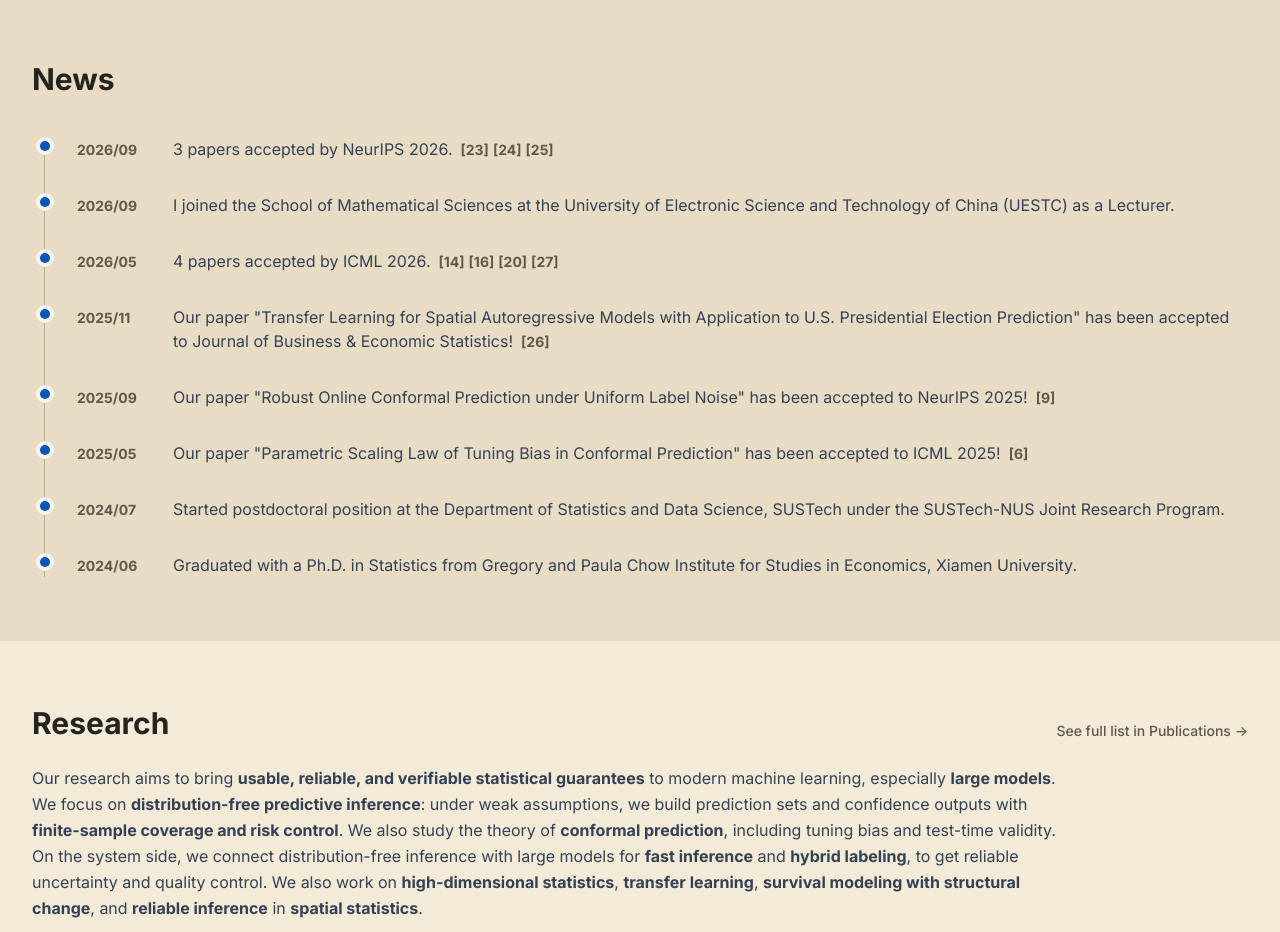
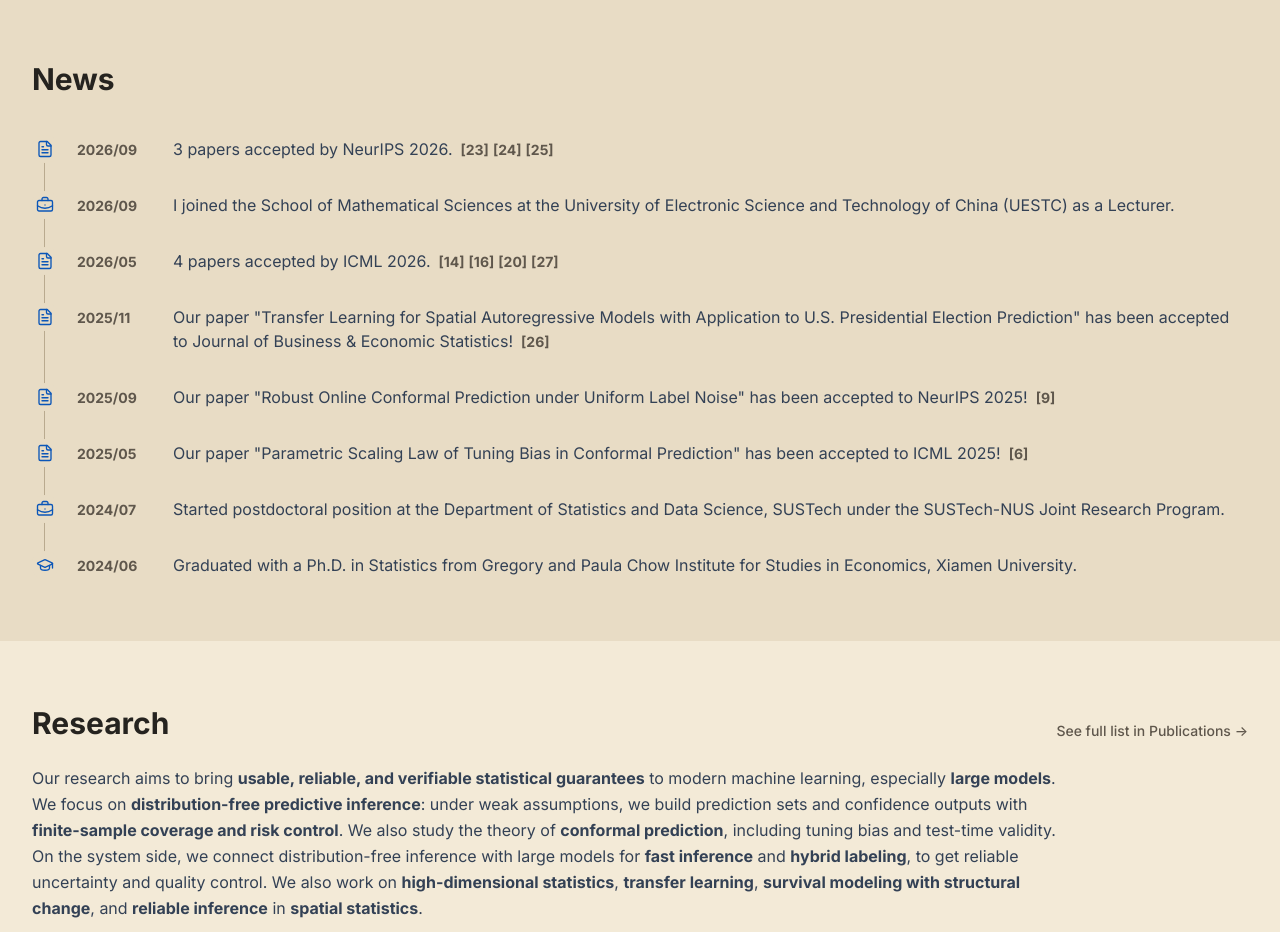
Before and after one commit to zenghao-stat/zenghao-stat.github.io, a React (Vite) app: page / in a window 1280 px wide. Shown: the part 900-1832 px from the top of the page. Built offline with nearby package versions, Linux system fonts and the light colour scheme.

Commit message:
feat(news): 按新闻类型显示时间线图标
Agent-Task: 为个人主页 News 按消息类型显示不同图标

Agent-Decision: 论文、任职与毕业分别使用论文、工作和学位帽图标，仅修改相关组件、分类数据、类型定义与维护说明

```diff
--- a/content/news.json
+++ b/content/news.json
@@ -1,6 +1,7 @@
 [
   {
     "date": "2026/09",
+    "type": "publication",
     "content": "3 papers accepted by NeurIPS 2026.",
     "publicationIds": [
       "zeng-pac-reasoning-2025",
@@ -10,10 +11,12 @@
   },
   {
     "date": "2026/09",
+    "type": "career",
     "content": "I joined the School of Mathematical Sciences at the University of Electronic Science and Technology of China (UESTC) as a Lecturer."
   },
   {
     "date": "2026/05",
+    "type": "publication",
     "content": "4 papers accepted by ICML 2026.",
     "publicationIds": [
       "yu-anytime-safe-2026",
@@ -24,6 +27,7 @@
   },
   {
     "date": "2025/11",
+    "type": "publication",
     "content": "Our paper \"Transfer Learning for Spatial Autoregressive Models with Application to U.S. Presidential Election Prediction\" has been accepted to Journal of Business & Economic Statistics!",
     "publicationIds": [
       "zeng-transfer-learning-2025"
@@ -31,6 +35,7 @@
   },
   {
     "date": "2025/09",
+    "type": "publication",
     "content": "Our paper \"Robust Online Conformal Prediction under Uniform Label Noise\" has been accepted to NeurIPS 2025!",
     "publicationIds": [
       "xi-exploring-the-2025"
@@ -38,6 +43,7 @@
   },
   {
     "date": "2025/05",
+    "type": "publication",
     "content": "Our paper \"Parametric Scaling Law of Tuning Bias in Conformal Prediction\" has been accepted to ICML 2025!",
     "publicationIds": [
       "zeng-parametric-scaling-2025"
@@ -45,10 +51,12 @@
   },
   {
     "date": "2024/07",
+    "type": "career",
     "content": "Started postdoctoral position at the Department of Statistics and Data Science, SUSTech under the SUSTech-NUS Joint Research Program."
   },
   {
     "date": "2024/06",
+    "type": "education",
     "content": "Graduated with a Ph.D. in Statistics from Gregory and Paula Chow Institute for Studies in Economics, Xiamen University."
   }
 ]
--- a/src/App.tsx
+++ b/src/App.tsx
@@ -5,6 +5,7 @@ import {
   Mail,
   Github,
   FileText,
+  BriefcaseBusiness,
   Menu,
   X,
   MapPin,
@@ -27,6 +28,11 @@ import {
 import { HAO_DATA, type Publication } from './content';
 
 const SHOW_BLOG_ENTRY = false;
+const NEWS_ICONS = {
+  publication: { icon: FileText, label: 'Paper news' },
+  career: { icon: BriefcaseBusiness, label: 'Career update' },
+  education: { icon: GraduationCap, label: 'Education update' },
+};
 const ZINE_HERO_IMAGES = {
   light: '/images/hero/zine-light.png',
   dark: '/images/hero/zine-dark.png',
@@ -1421,9 +1427,18 @@ export default function App() {
           <div className="container mx-auto px-4 sm:px-6 lg:px-8">
             <h2 className={`text-3xl font-bold font-serif ${theme.text} mb-10`}>News</h2>
             <div className={`space-y-0 border-l ${theme.border} ml-3`}>
-              {HAO_DATA.news.map((item, i) => (
+              {HAO_DATA.news.map((item, i) => {
+                const { icon: NewsIcon, label } = NEWS_ICONS[item.type];
+                return (
                   <div key={i} className="relative pl-8 pb-8 last:pb-0">
-                  <div className={`absolute left-[-5px] top-1 h-2.5 w-2.5 rounded-full ${theme.accentBg} ring-4 ${isNightTheme ? 'ring-[#1E293B]' : currentTheme === 'lab' ? 'ring-slate-100' : currentTheme === 'mint' ? 'ring-[#EDF3FF]' : currentTheme === 'brutal' ? 'ring-white' : 'ring-[#F5F3ED]'}`}></div>
+                    <span
+                      className={`absolute -left-3.5 -top-0.5 flex h-7 w-7 items-center justify-center rounded-full ${theme.bgAlt} ${theme.accent}`}
+                      role="img"
+                      aria-label={label}
+                      title={label}
+                    >
+                      <NewsIcon size={18} strokeWidth={1.8} aria-hidden="true" />
+                    </span>
                     <div className="flex flex-col sm:flex-row sm:items-baseline gap-1 sm:gap-4">
                       <span className={`text-sm font-bold ${theme.textMuted} min-w-[80px] font-sans`}>{item.date}</span>
                       <p className={`text-base ${isNightTheme ? 'text-slate-300' : 'text-slate-700'}`}>
@@ -1443,7 +1458,8 @@ export default function App() {
                       </p>
                     </div>
                   </div>
-              ))}
+                );
+              })}
             </div>
           </div>
         </section>
--- a/src/content.ts
+++ b/src/content.ts
@@ -148,9 +148,16 @@ export interface ResearchContent {
   areas: ResearchArea[];
 }
 
+export interface NewsItem {
+  date: string;
+  type: 'publication' | 'career' | 'education';
+  content: string;
+  publicationIds?: string[];
+}
+
 export interface Content {
   profile: Profile;
-  news: { date: string; content: string; publicationIds?: string[] }[];
+  news: NewsItem[];
   research: ResearchContent;
   blog: BlogPost[];
   publications: Publication[];
@@ -163,7 +170,7 @@ export interface Content {
 
 export const HAO_DATA: Content = {
   profile: profileData as Profile,
-  news: newsData as { date: string; content: string; publicationIds?: string[] }[],
+  news: newsData as NewsItem[],
   research: researchData as ResearchContent,
   blog: blogData as BlogPost[],
   publications: (
```
Also changed, not shown: 1 other file (tests, documents, lock files or other folders). Lines whose indentation alone changed are shown as unchanged.
